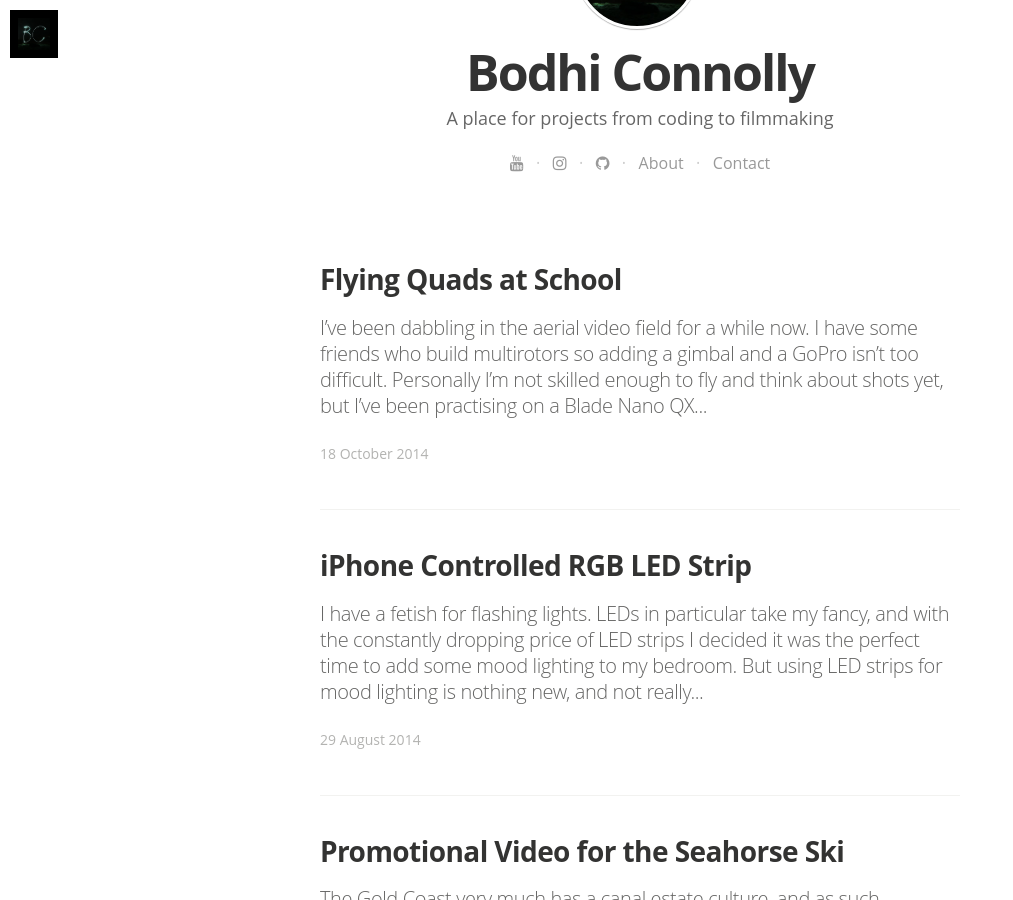
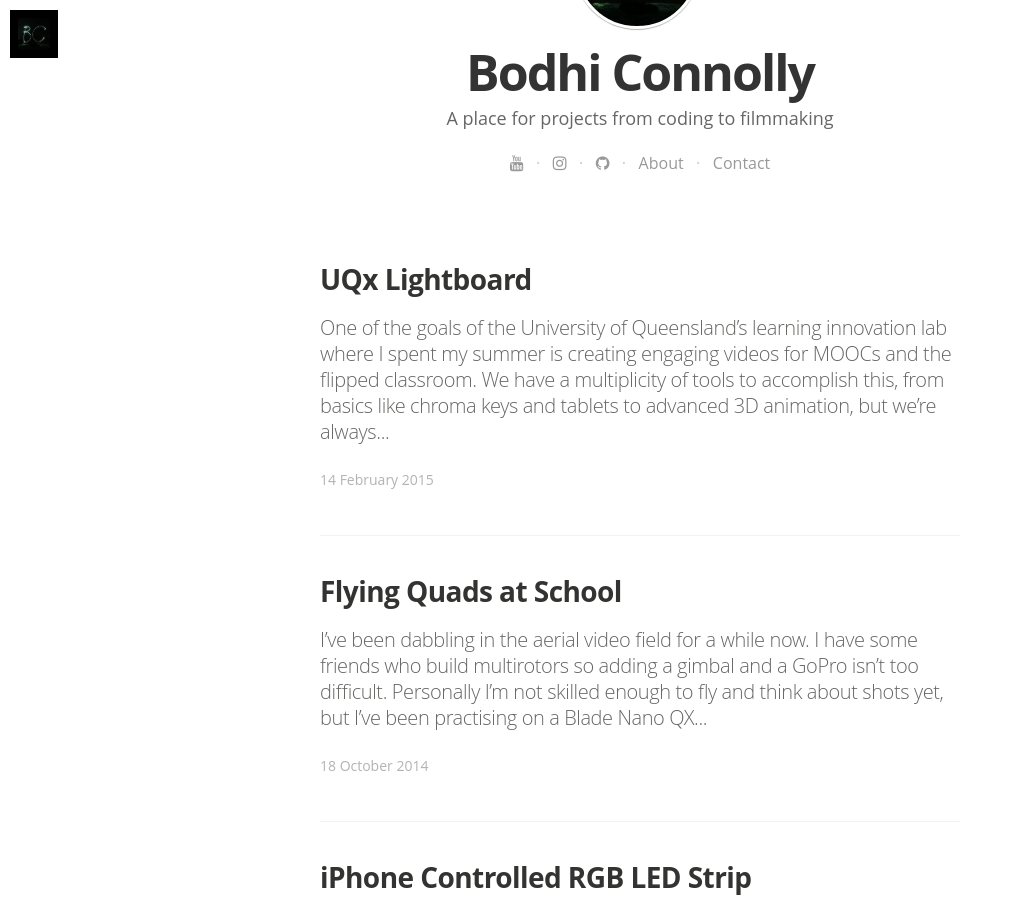
Before and after one commit to bodhiconnolly/bodhiconnolly.github.io, a Jekyll site: the page built from index.html, in a window 1280 px wide and 900 px high, scrolled down 487 px. Shown: the whole window, without its empty margins (0-1013 px from the left). Built offline with Jekyll 4.4.1, drawn with Linux system fonts in a browser that asks for light colours; nearby versions of some CDN libraries; some web fonts are replaced; Markdown is read by kramdown in place of the engine named in the settings; the list of posts is cut into pages by our own code; a file with an impossible date is left out.

Commit message:
UQx Date

```diff
--- a/_posts/2015-02-14-uqx-lightboard.md
+++ b/_posts/2015-02-14-uqx-lightboard.md
@@ -1,7 +1,7 @@
 ---
 layout: post
 title: UQx Lightboard
-date: {}
+date: 2015-02-14
 categories: video quadcopter
 tags: null
 image: "/assets/article_images/2015-02-14-uqx-lightboard/uqx_lightboard.jpg"
```
